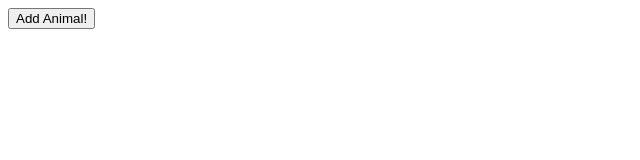
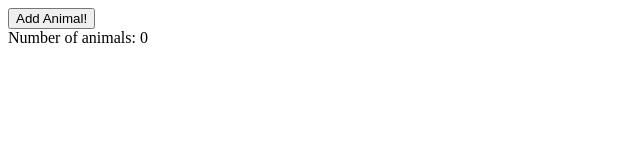
Before and after one commit to mmehtapavci/animals, a React (Create React App) app: page / in a window 1280 px wide. Shown: the top 160 px of the page, without its empty margins (0-640 px from the left). Built offline with nearby package versions, Linux system fonts and the light colour scheme.

Commit message:
counter has been added

```diff
--- a/src/App.js
+++ b/src/App.js
@@ -1,9 +1,13 @@
+import { useState } from "react";
+
 function App() {
+    const [count, setCount] = useState(0);
     const handleClick = () => {
-        console.log('Button was clicked!')
+        setCount(count + 1);
     };
     return <div>
         <button onClick={handleClick} >Add Animal! </button>
+        <div>Number of animals: {count}</div>
     </div>
 
 }
```
